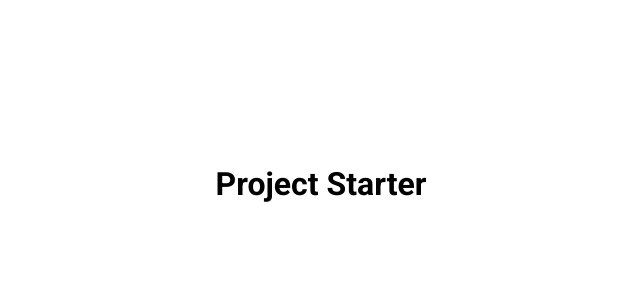
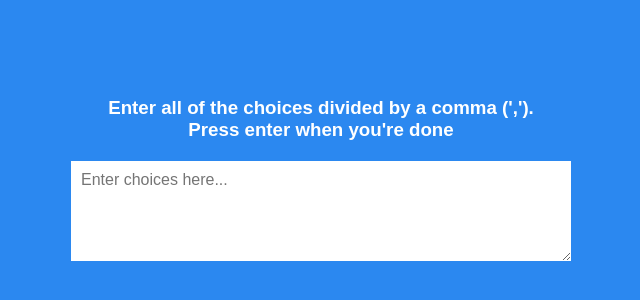
Before and after one commit to XhuljanoKocia/Random-Choice-Picker, a plain HTML site: page index.html in a window 1280 px wide. Shown: the part 216-516 px from the top of the page, without its empty margins (319-959 px from the left). Drawn offline with Linux system fonts and the light colour scheme; a web font is replaced by a local one.

Commit message:
Adding style

```diff
--- a/index.html
+++ b/index.html
@@ -12,10 +12,15 @@
       referrerpolicy="no-referrer"
     />
     <link rel="stylesheet" href="style.css" />
-    <title>My Project</title>
+    <title>Random Choice Picker</title>
   </head>
   <body>
-    <h1>Project Starter</h1>
+    <div class="container">
+        <h3>Enter all of the choices divided by a comma (','). <br> Press enter when you're done</h3>
+        <textarea placeholder="Enter choices here..." id="textarea"></textarea>
+
+        <div id="tags"></div>
+    </div>
     <script src="script.js"></script>
   </body>
 </html>
--- a/style.css
+++ b/style.css
@@ -1,16 +1,56 @@
-@import url("https://fonts.googleapis.com/css2?family=Roboto:wght@400;700&display=swap");
+@import url('https://fonts.googleapis.com/css?family=Muli&display=swap');
 
 * {
   box-sizing: border-box;
 }
 
 body {
-  font-family: "Roboto", sans-serif;
+  background-color: #2b88f0;
+  font-family: 'Muli', sans-serif;
   display: flex;
   flex-direction: column;
   align-items: center;
+  justify-content: center;
+  height: 100vh;
+  overflow: hidden;
   margin: 0;
-  height: 100vh;
-  justify-content: center;
-  overflow: hidden;
 }
+
+h3 {
+  color: #fff;
+  margin: 10px 0 20px;
+  text-align: center;
+}
+
+.container {
+  width: 500px;
+}
+
+textarea {
+  border: none;
+  display: block;
+  width: 100%;
+  height: 100px;
+  font-family: inherit;
+  padding: 10px;
+  margin: 0 0 20px;
+  font-size: 16px;
+}
+
+textarea:focus {
+  outline: none;
+}
+
+.tag {
+  background-color: #f0932b;
+  color: #fff;
+  border-radius: 50px;
+  padding: 10px 20px;
+  margin: 0 5px 10px 0;
+  font-size: 14px;
+  display: inline-block;
+}
+
+.tag.highlight {
+  background-color: #273c75;
+}
```
